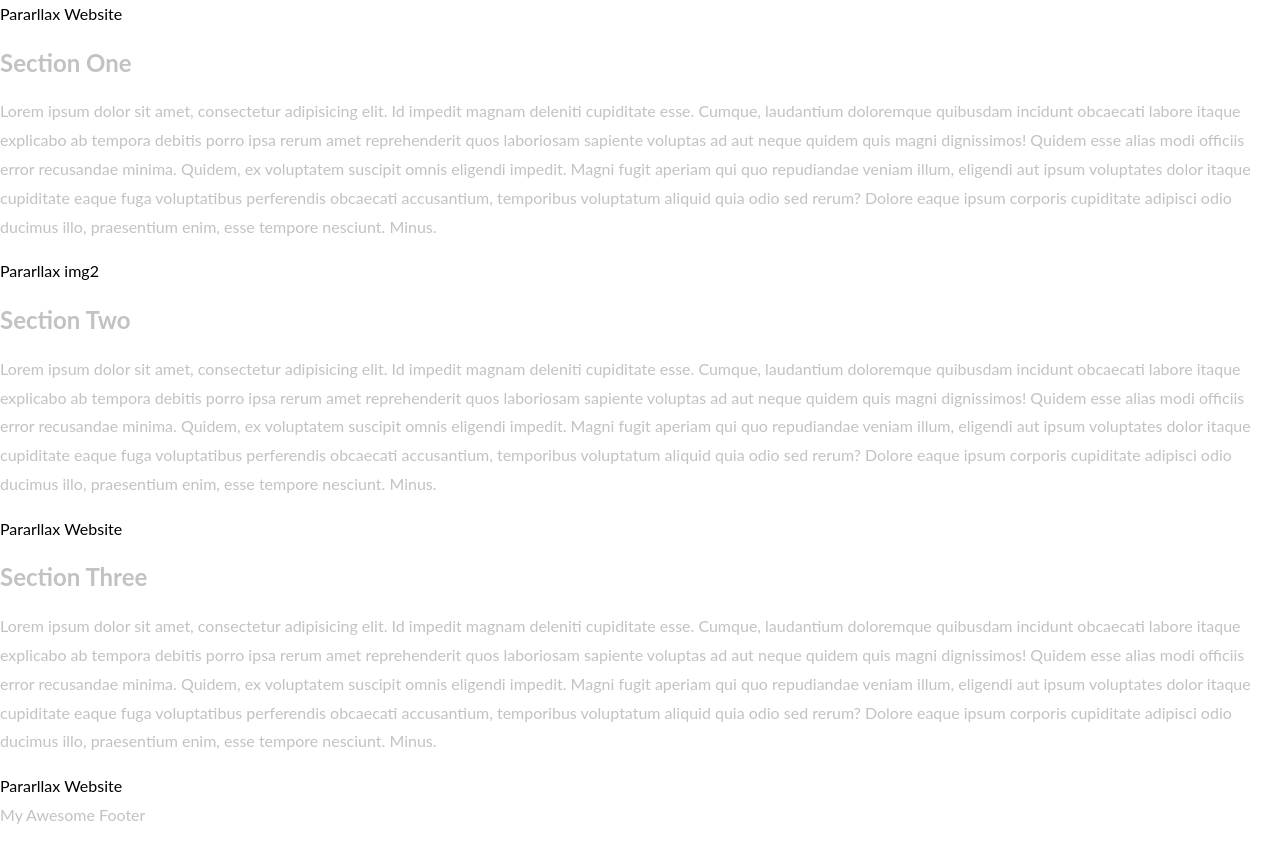
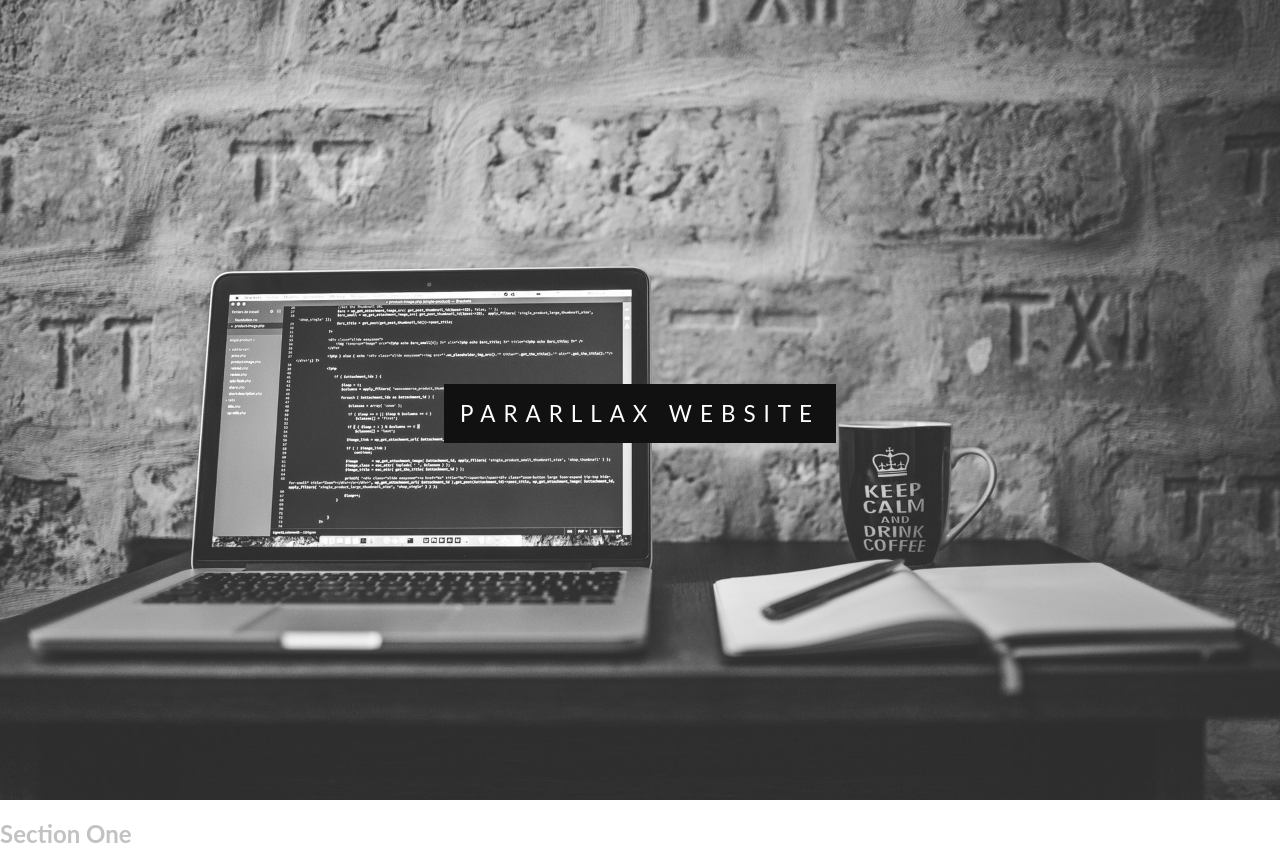
Before and after one commit to priyanshkumar/parallax-website, a plain HTML site: page index.html in a window 1280 px wide. Shown: the top 852 px of the page. Before the commit the page ends 830 px from the top, so only its background shows below. Drawn offline with Linux system fonts and the light colour scheme.

Commit message:
added prallax to image and done stylings on headings

```diff
--- a/css/style.css
+++ b/css/style.css
@@ -10,21 +10,53 @@ body, html{
 
 /* PARALLX IMAGE STYLING */
 
-div.pimg1,
-div.pimg2,
-div.pimg3{
+body > div.pimg1,
+body > div.pimg2,
+body > div.pimg3{
     color: #000000;
+    position: relative;
 
+    background-position: center;
+    background-size: cover;
+    background-repeat: no-repeat;
+
+    /* fixed is a parallax && scroll is normal or default*/
+    background-attachment: fixed;
 }
 
 div.pimg1{
-    background: url('../img/');
+    background: url('../img/img1.jpeg');
+    min-height: 100%;
 }
 
 div.pimg2{
-    background: url();
+    background: url('../img/img2.jpeg');
+    min-height: 400px;
 }
 
 div.pimg3{
-    background: url();
+    background: url('../img/img3.jpg');
+    min-height: 400px;
 }
+
+/* Parallax text */
+.caption{
+position: absolute;
+top: 50%;
+width: 100%;
+text-align: center;
+color: #000000;
+font-size: 1.4rem;
+letter-spacing: 8px;
+text-transform: uppercase;
+}
+
+.caption .border{
+    background-color: #111;
+    color: white;
+    padding: 1rem;
+}
+
+.caption .border.trans{
+    background-color: rgba(0,0,0,0.5);
+}
--- a/index.html
+++ b/index.html
@@ -21,7 +21,7 @@
 
     <div class="pimg2">
             <div class="caption">
-                <span class="border">Pararllax img2</span>
+                <span class="border trans">Pararllax img2</span>
             </div>
         </div>
 
@@ -31,7 +31,7 @@
         </section>
         <div class="pimg3">
                 <div class="caption">
-                    <span class="border">Pararllax Website</span>
+                    <span class="border trans">Pararllax Website</span>
                 </div>
             </div>
 
```
